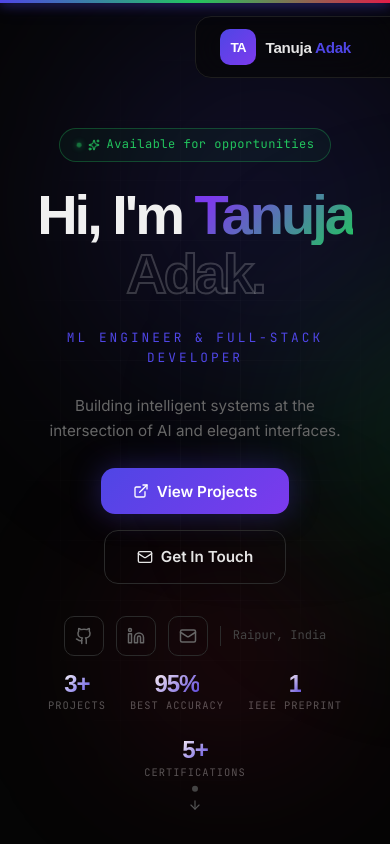
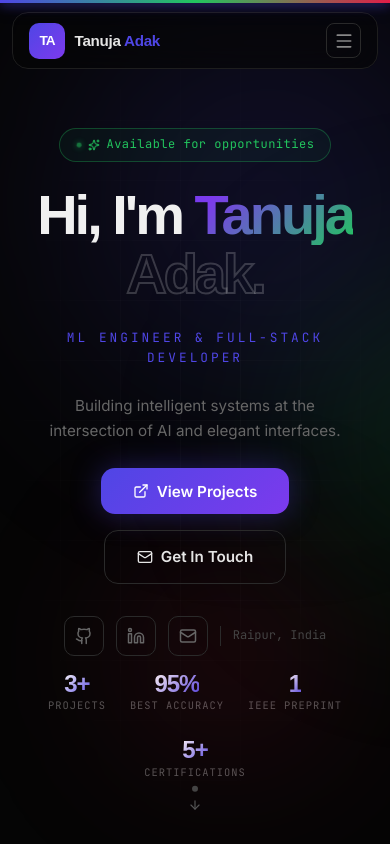
Before and after one commit to TanujaAdak/Portfolio, a React (Vite) app: page / in a window 390 px wide. Shown: the top 844 px of the page. Built offline with nearby package versions, Linux system fonts and the light colour scheme; the HTML template or start-up script is replaced by a standard one; a web font is replaced by a local one.

Commit message:
fix: center navbar using margin auto to prevent Framer Motion transform conflict

```diff
--- a/src/components/Navbar/Navbar.module.css
+++ b/src/components/Navbar/Navbar.module.css
@@ -1,8 +1,9 @@
 .nav {
   position: fixed;
   top: 1rem;
-  left: 50%;
-  transform: translateX(-50%);
+  left: 0;
+  right: 0;
+  margin: 0 auto;
   width: calc(100% - 3rem);
   max-width: 1200px;
   z-index: 999;
@@ -170,3 +171,13 @@
     display: none;
   }
 }
+
+@media (max-width: 480px) {
+  .nav {
+    width: calc(100% - 1.5rem);
+    top: 0.75rem;
+  }
+  .inner {
+    padding: 0.6rem 1rem;
+  }
+}
```
